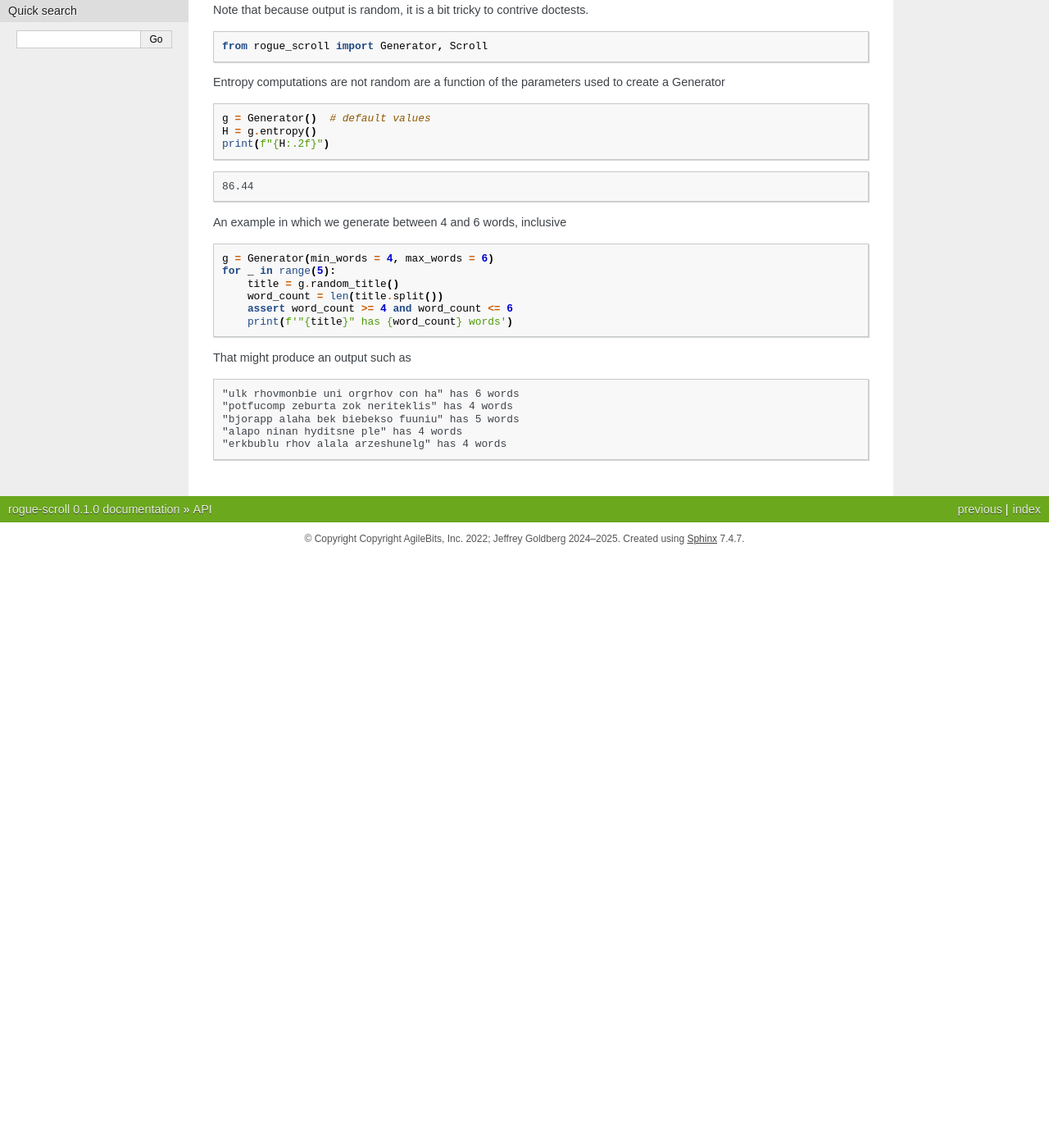
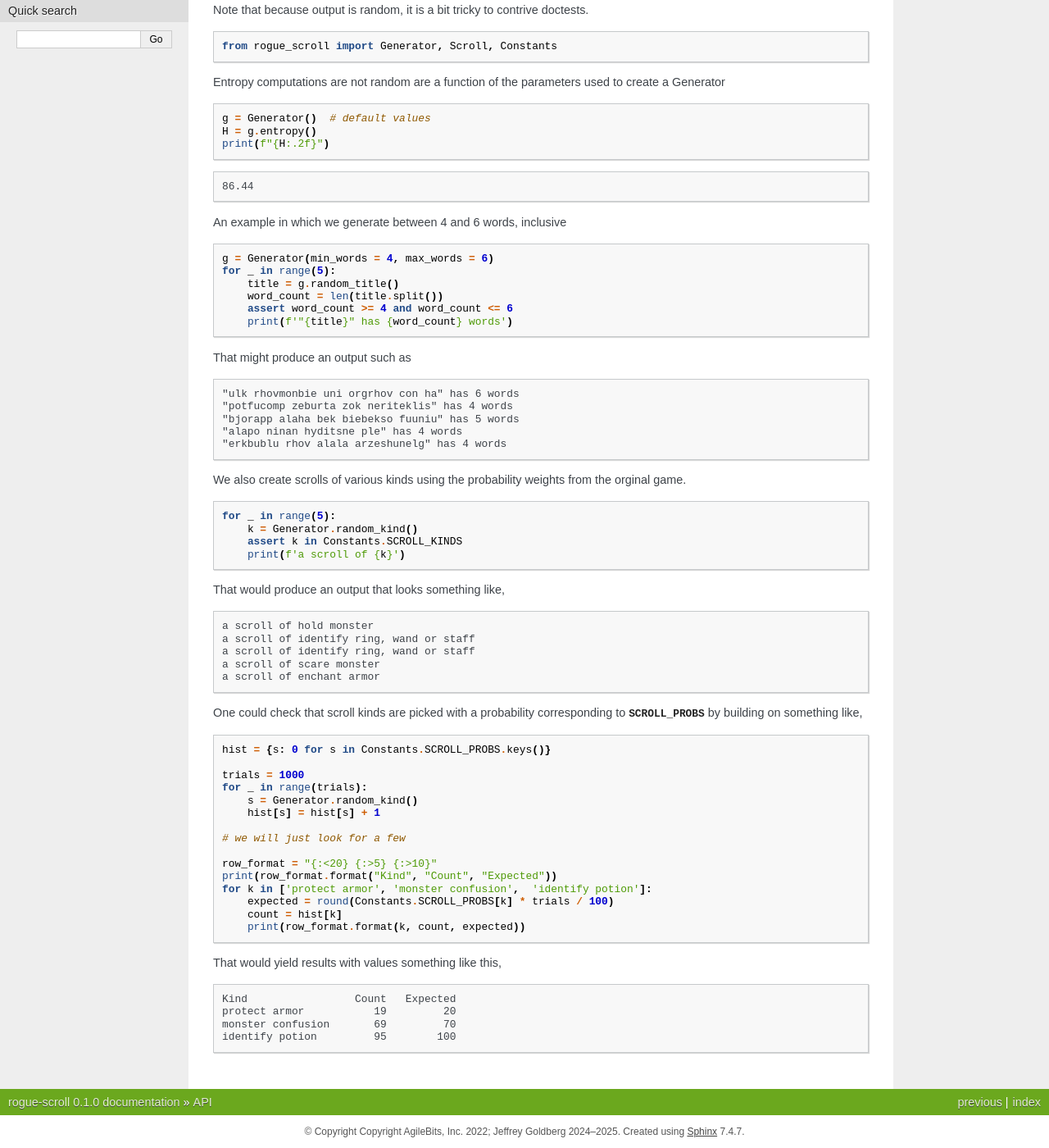
Before and after one commit to jpgoldberg/rogue-scroll, a Sphinx documentation site: the page built from docs/source/api.rst, in a window 1280 px wide and 1400 px high, scrolled down 283 px. Shown: the whole window at 82% size. Built offline with Sphinx 7.4.7, drawn with Linux system fonts in a browser that asks for light colours; before the commit the page ends 960 px from its top, so only the background shows below that.

Commit message:
better names, and doc exaples.

```diff
--- a/docs/source/api.rst
+++ b/docs/source/api.rst
@@ -12,7 +12,7 @@ Note that because output is random, it is a bit tricky to contrive doctests.
 
 .. testcode::
 
-    from rogue_scroll import Generator, Scroll
+    from rogue_scroll import Generator, Scroll, Constants
 
 Entropy computations are not random are a function of the parameters used to create a Generator
 
@@ -55,3 +55,70 @@ That might produce an output such as
     "bjorapp alaha bek biebekso fuuniu" has 5 words
     "alapo ninan hyditsne ple" has 4 words
     "erkbublu rhov alala arzeshunelg" has 4 words
+
+We also create scrolls of various kinds using the probability weights from the orginal game.
+
+.. testcode::
+
+    for _ in range(5):
+        k = Generator.random_kind()
+        assert k in Constants.SCROLL_KINDS
+        print(f'a scroll of {k}')
+
+.. testoutput::
+    :hide:
+
+    a scroll of ...
+    a scroll of ...
+    a scroll of ...
+    a scroll of ...
+    a scroll of ...
+
+That would produce an output that looks something like,
+
+.. code-block:: text
+
+    a scroll of hold monster
+    a scroll of identify ring, wand or staff
+    a scroll of identify ring, wand or staff
+    a scroll of scare monster
+    a scroll of enchant armor
+
+One could check that scroll kinds are picked with a probability corresponding
+to :data:`~rogue_scroll.Constants.SCROLL_PROBS` by building on something like,
+
+.. testcode::
+
+    hist = {s: 0 for s in Constants.SCROLL_PROBS.keys()}
+
+    trials = 1000
+    for _ in range(trials):
+        s = Generator.random_kind()
+        hist[s] = hist[s] + 1
+
+    # we will just look for a few
+
+    row_format = "{:<20} {:>5} {:>10}"
+    print(row_format.format("Kind", "Count", "Expected"))
+    for k in ['protect armor', 'monster confusion',  'identify potion']:
+        expected = round(Constants.SCROLL_PROBS[k] * trials / 100)
+        count = hist[k]
+        print(row_format.format(k, count, expected))
+
+
+.. testoutput::
+    :hide:
+
+    Kind                 Count   Expected
+    ...
+    ...
+    ...
+
+That would yield results with values something like this,
+
+.. code-block:: text
+
+    Kind                 Count   Expected
+    protect armor           19         20
+    monster confusion       69         70
+    identify potion         95        100
```
Also changed, not shown: 3 other files.
